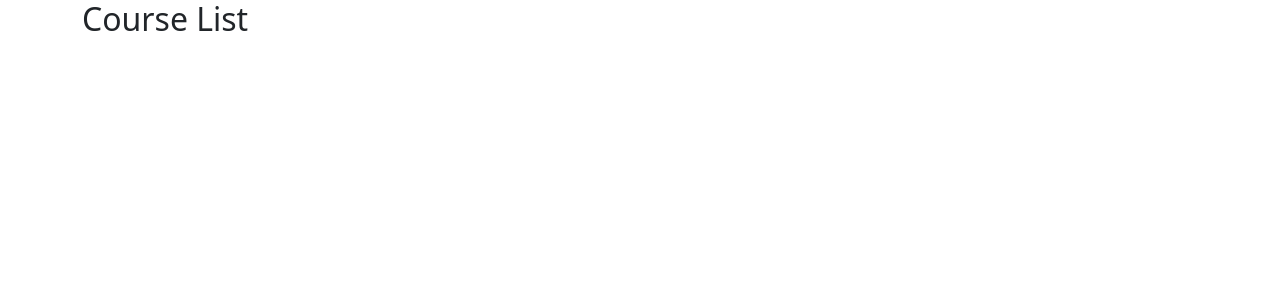
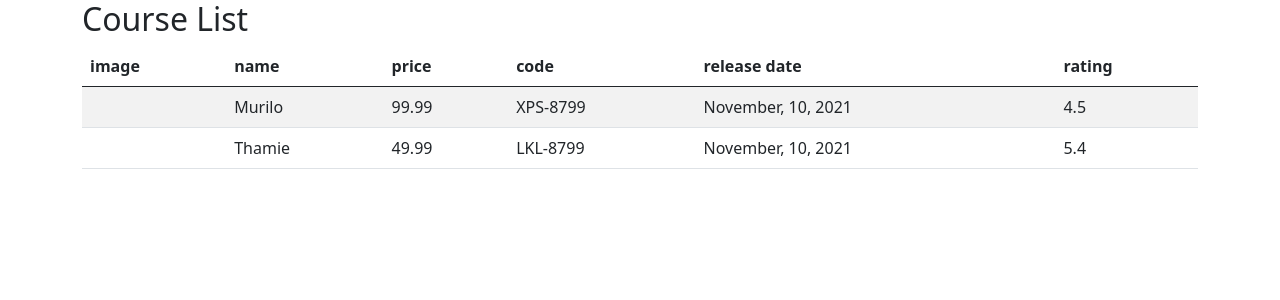
Before and after one commit to murilofarias10/R_SQL_OUTROS, an Angular app in the folder ProjetoComAngular/curso-manager/: page / in a window 1280 px wide. Shown: the top 300 px of the page. Built offline with nearby package versions, Linux system fonts and the light colour scheme.

Commit message:
incluindo classe e criando uma tabela com esta classe 11.07.21

```diff
--- a/ProjetoComAngular/curso-manager/src/app/Courses/course-list.component.html
+++ b/ProjetoComAngular/curso-manager/src/app/Courses/course-list.component.html
@@ -1 +1,26 @@
 <h2> Course List </h2>
+
+<table class="table table-striped">
+    <thead>
+        <tr>
+            <th>image</th>
+            <th>name</th>
+            <th>price</th>
+            <th>code</th>
+            <th>release date</th>
+            <th>rating</th>
+        </tr>
+    </thead>
+
+    <tbody>
+        <tr *ngFor="let course of courses">
+            <td>{{ course.imageUrl }}</td>
+            <td>{{ course.name }}</td>
+            <td>{{ course.price }}</td>
+            <td>{{ course.code }}</td>
+            <td>{{ course.releaseDate }}</td>
+            <td>{{ course.rating }}</td>
+        </tr>
+    </tbody>
+
+</table>
--- a/ProjetoComAngular/curso-manager/src/app/Courses/course-list.component.ts
+++ b/ProjetoComAngular/curso-manager/src/app/Courses/course-list.component.ts
@@ -6,15 +6,42 @@
 agora mudamos para ler um arquivo html
 */
 
+import {Component, OnInit } from "@angular/core";
+import {Course} from './course';
 
-
-
-import { Component } from "@angular/core";
 @Component({
         selector: 'app-course-list',
     templateUrl : './course-list.component.html'
 })
 
-          export class CourseListComponent {
+/*
+export class CourseListComponent implements OnInit {
+        */
 
+export class CourseListComponent implements OnInit {
+    courses: Course[] = [];
+    ngOnInit(): void {
+    this.courses = [
+            {
+                id: 1,
+                name: 'Murilo',
+                imageUrl: '',
+                price: 99.99,
+                code: 'XPS-8799',
+                duration: 120,
+                rating: 4.5,
+                releaseDate: 'November, 10, 2021'
+            },
+            {
+                id: 2,
+                name: 'Thamie',
+                imageUrl: '',
+                price: 49.99,
+                code: 'LKL-8799',
+                duration: 80,
+                rating: 5.4,
+                releaseDate: 'November, 10, 2021'
+             }
+                    ]
+}
       }
--- /dev/null
+++ b/ProjetoComAngular/curso-manager/src/app/Courses/course.ts
@@ -0,0 +1,12 @@
+export class Course {
+
+    id!: number;
+    name!: string;
+    imageUrl!: string;
+    price!: number;
+    code!: string;
+    duration!: number;
+    rating!: number;
+    releaseDate!: string;
+
+}
```
